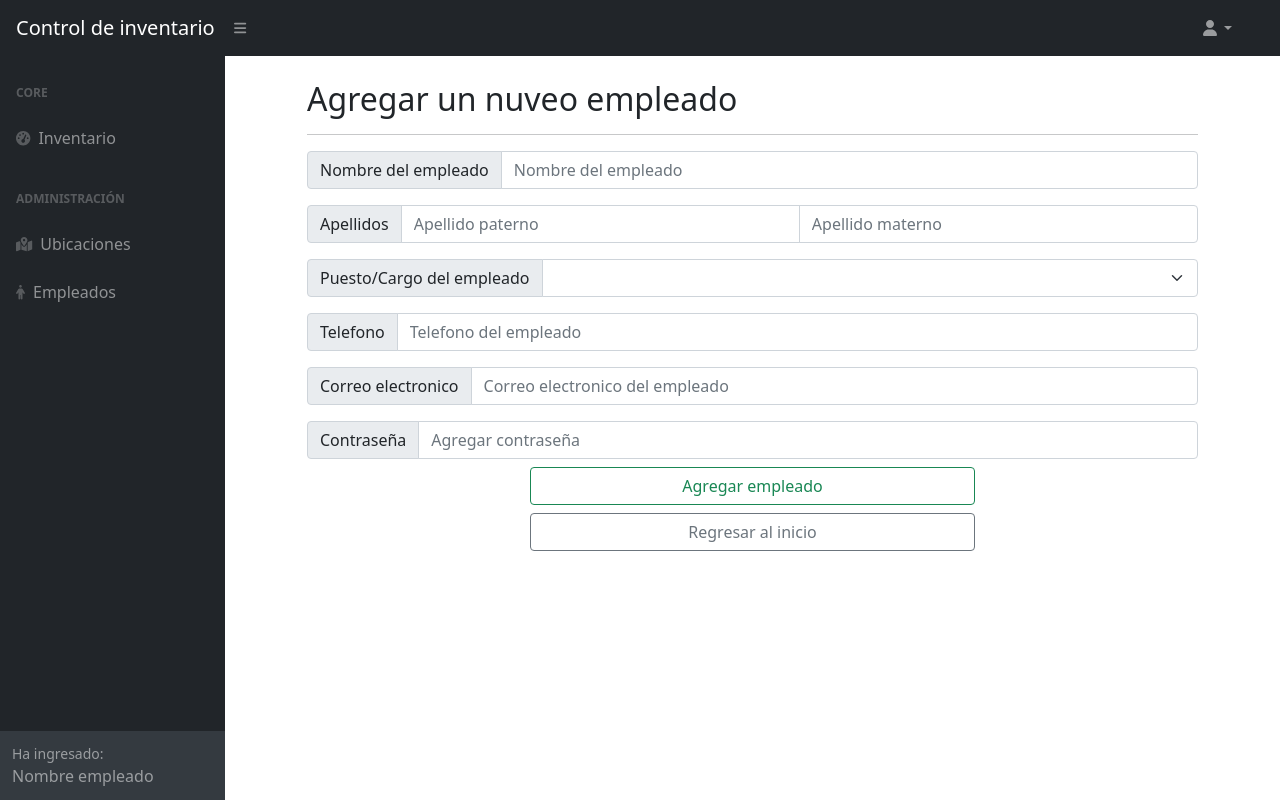
After one commit to EduardoRu/controlInventario, a PHP site: page /crear_empleado.php in a window 1280 px wide. The commit adds this page. Run offline with PHP 8.4, Linux system fonts and the light colour scheme; some libraries are stand-ins or nearby versions.

Commit message:
Agregación de empleados y correción de bugs

```diff
--- a/crear_articulo.php
+++ b/crear_articulo.php
@@ -15,7 +15,8 @@ try {
   $consultaSQL = "SELECT
   personal.id AS 'id_Personal',
   personal.nombre AS 'nombre_Personal',
-  personal.apellido_paterno AS 'apellido_Personal' FROM personal";
+  personal.apellido_paterno AS 'apellido_Personal',
+  personal.apellido_materno AS 'apellido_m' FROM personal";
 
   $sentencia = $conexion->prepare($consultaSQL);
   $sentencia->execute();
@@ -133,7 +134,7 @@ if (isset($_POST['submit'])) {
                 <?php
                 foreach ($personal as $p) {
                 ?>
-                  <option value="<?php echo escapar($p["id_Personal"]) ?>"> <?php echo escapar($p["nombre_Personal"] . ' ' . $p["apellido_Personal"]) ?> </option>
+                  <option value="<?php echo escapar($p["id_Personal"]) ?>"> <?php echo escapar($p["nombre_Personal"] . ' ' . $p["apellido_Personal"]. ' ' .$p['apellido_m']) ?> </option>
                 <?php
                 }
                 ?>
--- /dev/null
+++ b/crear_empleado.php
@@ -0,0 +1,108 @@
+<?php
+include 'funciones.php';
+$error = false;
+$config = include 'config.php';
+
+if (isset($_POST['submit'])) {
+    $resultado = [
+        'error' => false,
+        'mensaje' => 'El empleado ' . $_POST['nombre_empleado'] . ' ha sido agregado con éxito'
+    ];
+    try {
+        $dsn = 'mysql:host=' . $config['db']['host'] .
+            ';dbname=' . $config['db']['name'];
+        $conexion = new PDO($dsn, $config['db']['user'], $config['db']['pass'], $config['db']['options']);
+        $pass = password_hash($_POST['pass_empleado'], PASSWORD_DEFAULT);
+
+        $empleado = [
+            'nombre'            => $_POST['nombre_empleado'],
+            'apellido_paterno'  => $_POST['apellido_paterno'],
+            'apellido_materno'  => $_POST['apellido_materno'],
+            'puesto_cargo'      => $_POST['puesto_cargo_empleado'],
+            'telefono'          => $_POST['telefono_empleado'],
+            'email'             => $_POST['email_empleado'],
+            'password'          => $pass
+        ];
+
+        $consultaSQL = "INSERT INTO personal (nombre, apellido_paterno, apellido_materno, puesto_cargo, telefono, email, password)";
+        $consultaSQL.= "values (:" . implode(", :", array_keys($empleado)) . ")";
+
+        $sentencia = $conexion->prepare($consultaSQL);
+        $sentencia->execute($empleado);
+
+    } catch (PDOException $error) {
+        $resultado['error'] = true;
+        $resultado['mensaje'] = 'Ah ocurrido un error al agregar al el empleado';
+    }
+}
+?>
+<?php include "./templases/header.php" ?>
+
+<body class="sb-nav-fixed">
+    <?php include('./templases/nav.php'); ?>
+    <div id="layoutSidenav" class="container">
+        <?php include('./templases/sidenav.php'); ?>
+        <div id="layoutSidenav_content">
+            <div class="row">
+                <div class="col-md-12">
+                    <h2 class="mt-4">Agregar un nuveo empleado</h2>
+                    <?php
+                    if (isset($resultado)) {
+                    ?>
+                        <div class="mt-3">
+                            <div class="row">
+                                <div class="col-md-12">
+                                    <div class="alert alert-<?= $resultado['error'] ? 'danger' : 'success' ?>" role="alert">
+                                        <?= $resultado['mensaje'] ?>
+                                    </div>
+                                </div>
+                            </div>
+                        </div>
+                    <?php
+                    }
+                    ?>
+                    <hr>
+                    <form method="post">
+                        <div class="input-group mt-3">
+                            <label class="input-group-text">Nombre del empleado</label>
+                            <input type="text" name="nombre_empleado" id="nombre_empleado" class="form-control" placeholder="Nombre del empleado" required>
+                        </div>
+                        <div class="input-group mt-3">
+                            <label class="input-group-text">Apellidos</label>
+                            <input type="text" name="apellido_paterno" id="apellido_paterno" class="form-control" placeholder="Apellido paterno" required>
+                            <input type="text" name="apellido_materno" id="apellido_materno" class="form-control" placeholder="Apellido materno" required>
+                        </div>
+                        <div class="input-group mt-3">
+                            <label class="input-group-text" for="puesto_cargo_empleado">Puesto/Cargo del empleado</label>
+                            <select class="form-select" name="puesto_cargo_empleado" id="puesto_cargo_empleado" required>
+                                <option value=""></option>
+                                <option value="admin">Administrador</option>
+                                <option value="boss">Director</option>
+                                <option value="professor">Docente</option>
+                                <option value="pp">Personal general</option>
+                            </select>
+                        </div>
+                        <div class="input-group mt-3">
+                            <label class="input-group-text">Telefono</label>
+                            <input type="number" id="telefono_empleado" name="telefono_empleado" class="form-control" placeholder="Telefono del empleado" required>
+                        </div>
+                        <div class="input-group mt-3">
+                            <label for="" class="input-group-text">Correo electronico</label>
+                            <input type="email" id="email_empleado" name="email_empleado" class="form-control" placeholder="Correo electronico del empleado" required>
+                        </div>
+                        <div class="input-group mt-3">
+                            <label class="input-group-text">Contraseña</label>
+                            <input type="text" name="pass_empleado" name="pass_empleado" class="form-control" placeholder="Agregar contraseña" required>
+                        </div>
+                        <div class="form-group mt-2 d-grid gap-2 col-6 mx-auto">
+                            <input type="submit" name="submit" class="btn btn-outline-success" value="Agregar empleado">
+                            <a class="btn btn-outline-secondary" href="./empleado.php">Regresar al inicio</a>
+                        </div>
+                    </form>
+                </div>
+            </div>
+        </div>
+    </div>
+    </div>
+</body>
+<?php include "./templases/footer.php" ?>
--- a/date/migration.sql
+++ b/date/migration.sql
@@ -34,4 +34,5 @@ CREATE TABLE articulo (
   FOREIGN KEY (id_Ubicacion) REFERENCES ubicacion(id)
   ON DELETE NO ACTION ON UPDATE NO ACTION,
   FOREIGN KEY (id_Responsable) REFERENCES personal(id)
+  ON DELETE NO ACTION ON UPDATE NO ACTION
 );
--- a/empleado.php
+++ b/empleado.php
@@ -51,7 +51,7 @@ try {
                                 <i class="fas fa-table me-1"></i>Empleados
                             </div>
                             <div class="p-2">
-                                <a type="button" class="btn btn-outline-success" href="#">
+                                <a type="button" class="btn btn-outline-success" href="./crear_empleado.php">
                                     Agregar empleado
                                 </a>
                             </div>
@@ -83,7 +83,7 @@ try {
                                                 <td><?php echo escapar($fila['puesto_cargo']) ?></td>
                                                 <td><?php echo escapar($fila['telefono']) ?></td>
                                                 <td><?php echo escapar($fila['email']) ?></td>
-                                                <td><a class="btn" href="<?= 'borrar.php?id=' . escapar($fila["id"]) ?>">🗑️Borrar</a>
+                                                <td><a class="btn" href="<?= 'borrar.php?id=' . escapar($fila["id"]).'&table=personal' ?>">🗑️Borrar</a>
                                                     <a class="btn" href="<?= 'editar.php?id=' . escapar($fila["id"]) ?>">✏️Editar</a>
                                                 </td>
                                             </tr>
```
Also changed, not shown: Index.php (+23 -31 lines), templases/modal_empleado.php (+70 -0 lines), templases/modal_inventario.php (+21 -27 lines).
